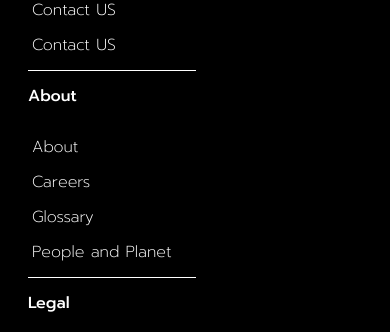
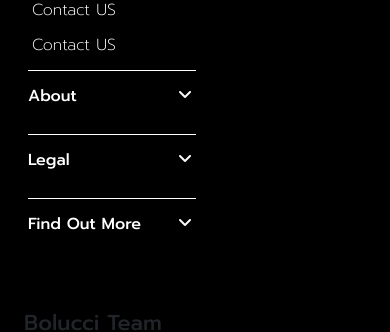
Before and after one commit to leonardopozzan/laravel-fashion-shop, a Vue app: page /products in a window 390 px wide. Shown: the part 1065-1397 px from the top of the page. Built offline with nearby package versions, Linux system fonts and the light colour scheme; no server answers.

Commit message:
add-dropdown-footer

```diff
--- a/src/components/FooterComponent.vue
+++ b/src/components/FooterComponent.vue
@@ -21,11 +21,13 @@
                         </ul>
                     </div>
                 </div>
-                <div class="menu-dropdown d-flex">
-                    <div v-for="items in store.dropDownMenuItem">
+                <div class="menu-dropdown" id="primary-container">
+                    <div class="container-dropdown" v-for="items in store.dropDownMenuItem"
+                        @click="items.menuOpen = !items.menuOpen">
                         <h6>{{ items.title }}</h6>
+                        <i class="fa-solid fa-angle-down"></i>
 
-                        <ul>
+                        <ul class="dropdown" :class="{ 'open': items.menuOpen }">
                             <li v-for="item in items.voices"><a href="#">{{ item }}</a></li>
                         </ul>
                     </div>
@@ -33,7 +35,7 @@
             </div>
 
             <div class="container-sm">
-                <h4 class="m-0 p-0 mt-5">Bolucci Team</h4>
+                <h4 class="m-0 mt-5">Bolucci Team</h4>
             </div>
         </div>
     </footer>
@@ -108,14 +110,21 @@ footer {
 
         .main-menu,
         .menu-dropdown {
+            display: flex;
             width: 50%;
             min-width: 200px;
 
             div {
 
+                width: 100%;
+
                 h6 {
                     padding: 16px;
                     margin: 0;
+                }
+
+                i {
+                    display: none;
                 }
 
                 ul {
@@ -165,6 +174,43 @@ footer {
 
     }
 
+}
+
+@media (max-width: 768px) {
+
+    #primary-container {
+        display: block;
+
+        .container-dropdown {
+            position: relative;
+
+            h6 {
+                cursor: pointer;
+                display: block;
+            }
+
+
+            i {
+                display: block;
+                position: absolute;
+                top: 16px;
+                right: 20px;
+            }
+
+            .open {
+                max-height: 200px !important;
+                overflow: visible;
+            }
+
+            .dropdown {
+                max-height: 0;
+                overflow: hidden;
+                transition: all 1.2s cubic-bezier(.215, .61, .355, 1);
+            }
+        }
+
+
+    }
 
 }
 </style>
--- a/src/store.js
+++ b/src/store.js
@@ -54,6 +54,8 @@ export const store = reactive({
 
             ],
 
+            menuOpen: false,
+
         },
 
 
@@ -70,6 +72,8 @@ export const store = reactive({
                 'Accessibility',
 
             ],
+
+            menuOpen: false,
 
 
         },
@@ -89,6 +93,8 @@ export const store = reactive({
 
             ],
 
+            menuOpen: false,
+
         },
 
     ],
```
